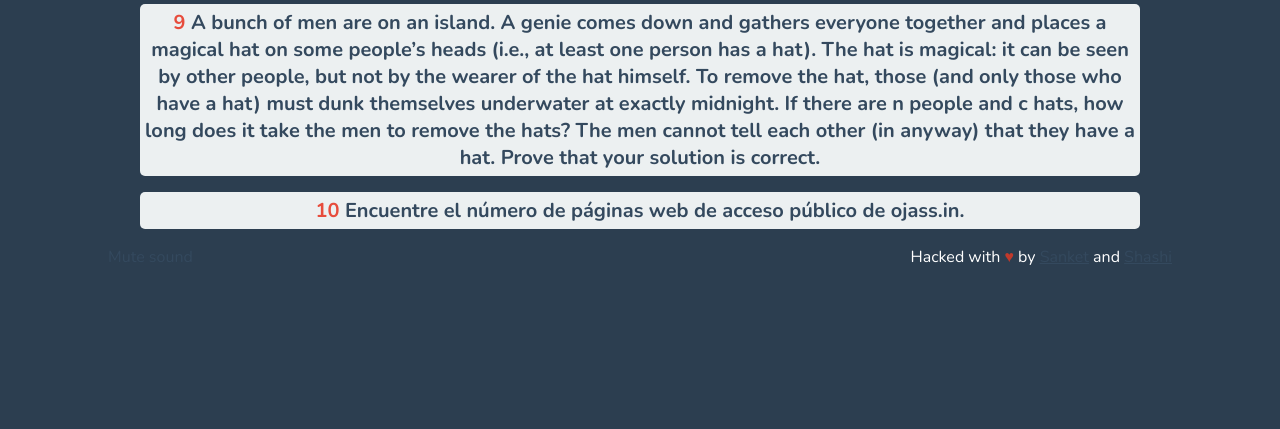
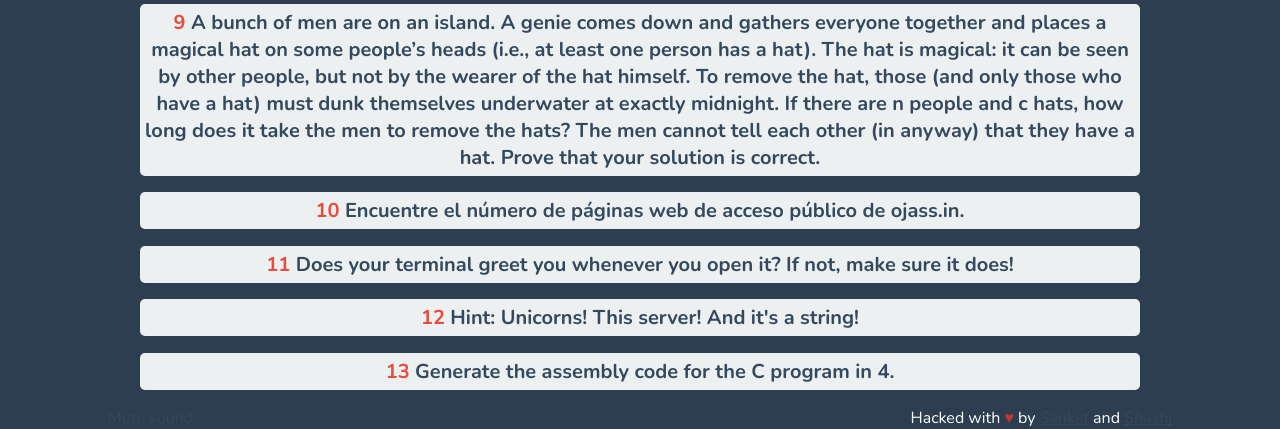
Before and after one commit to sanketsaurav/ojass-dcode, a Flask app: page /problems in a window 1280 px wide. Shown: the part 673-1102 px from the top of the page. Before the commit the page ends 938 px from the top, so only its background shows below. Run offline with Flask 2, Linux system fonts and the light colour scheme.

Commit message:
More questions.

```diff
--- a/templates/partials/problem.html
+++ b/templates/partials/problem.html
@@ -57,5 +57,16 @@
 		<span class="sl">10</span> Encuentre el número de páginas web de acceso público de ojass.in.
 	</h2>
 
+	<h2>
+		<span class="sl">11</span> Does your terminal greet you whenever you open it? If not, make sure it does!
+	</h2>
+
+	<h2>
+		<span class="sl">12</span> Hint: Unicorns! This server! And it's a string!
+	</h2>
+
+	<h2>
+		<span class="sl">13</span> Generate the assembly code for the C program in 4.
+	</h2>
 </div>
 {% endblock %}
```
